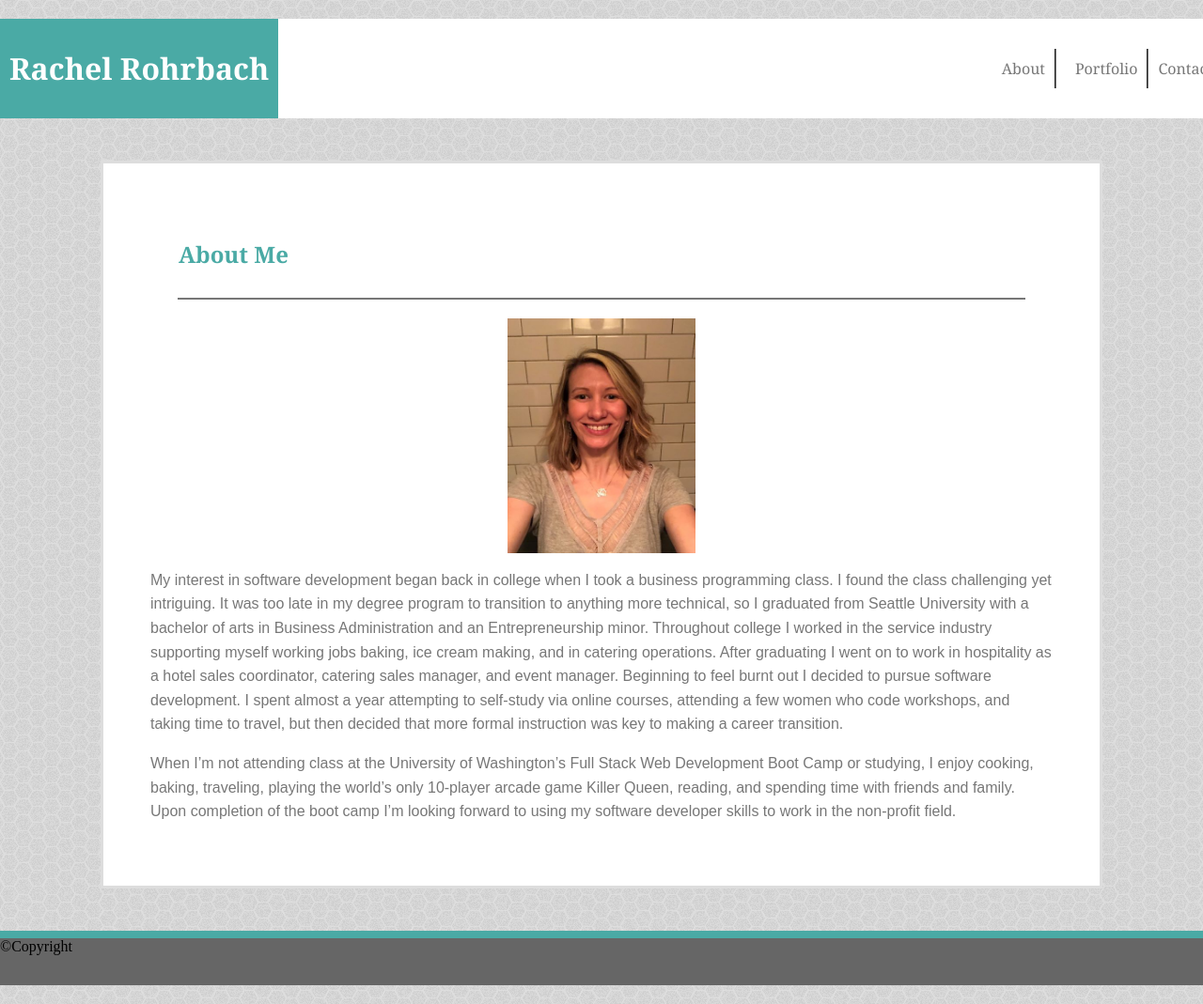
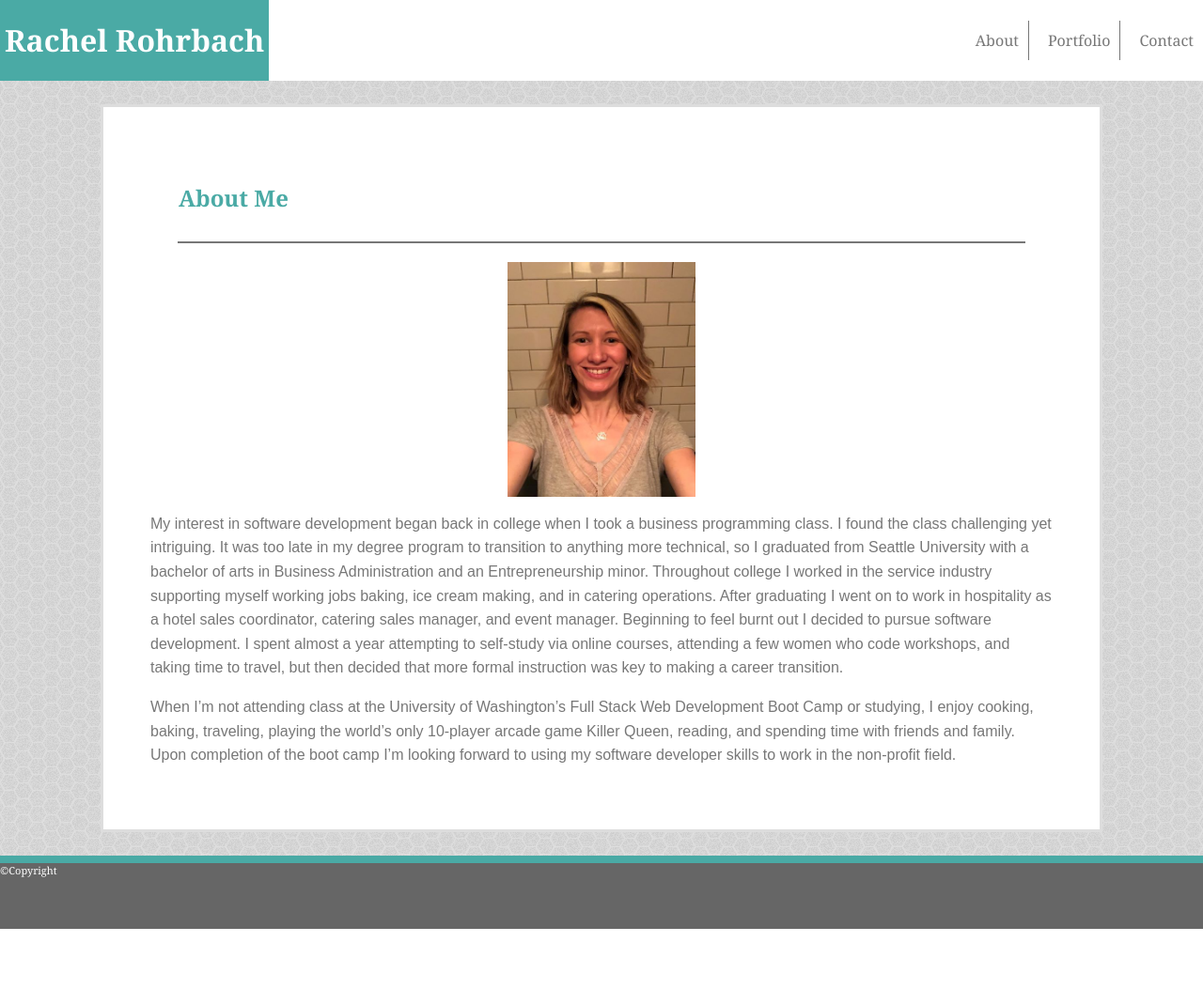
Before and after one commit to rachelrohrbach/homework-1, a plain HTML site: page index.html in a window 1280 px wide. Shown: the whole page at 94% size. After the commit the page ends 989 px from the top, so only its background shows below. Drawn offline with Linux system fonts and the light colour scheme; files that its build step writes are made by us from their sources.

Commit message:
fixed footer display

```diff
--- a/assets/css/style1.css
+++ b/assets/css/style1.css
@@ -9,8 +9,7 @@ header {
     display: flex;
     align-items: center;
     justify-content: space-between;
-  margin: 20px auto;
-  width: 1300px;
+    width: 100%;
     background-repeat: no-repeat;
     background-color: #ffffff;
     background-clip: content-box;
@@ -20,9 +19,7 @@ header {
 .heading {
     display: flex;
     justify-content: center;
-    top: 0;
-    left: 0;
-    padding: 10px;
+    padding: 0 5px;
     text-align: center;
     background-color: #4aaaa5;
     color: white;
@@ -33,8 +30,8 @@ header {
     display: flex;
     justify-content: center;
     align-content: center;
-    padding: 20px 10px 20px;
-    margin: 0px 0px;
+    padding: 0;
+    margin: 0;
     background-color: #ffffff;
     color: #777777;
     font-family: Georgia, 'Times New Roman', Times, serif;
@@ -50,23 +47,24 @@ a:visited {
 }
 
 #about {
-    border-right-style: groove;
-    border-width: 2px;
+    border-right-style: solid;
+    border-width: 1px;
     border-right-color: #777777;
     padding: 10px;
     margin: 5x;
 }
 
 #portfolio {
-    border-right-style: groove;
-    border-width: 2px;
+    border-right-style: solid;
+    border-width: 1px;
     border-right-color: #777777;
     padding: 10px;
     margin: 10px;
 }
 
 #contact {
-
+    padding: 5px;
+    margin: 5px;
 }
 
 .wrapper {
@@ -113,11 +111,20 @@ img {
 
 }
 
+.content {
+    flex: 1 0 auto;
+}
 .footer {
-    margin: 20px auto;
-    height: 50px;
-    width: 1300px;
+    flex-shrink: 0;
+    width: 100%;
+    height: 70px;
     background-color: #666666;
     border-top: 8px solid #4aaaa5;
+}
 
+.footer-text {
+    align-self: flex-end;
+    color: white;
+    font-family: Georgia, 'Times New Roman', Times, serif;
+    font-size: 11px;
 }
```
Lines whose indentation alone changed are shown as unchanged.
